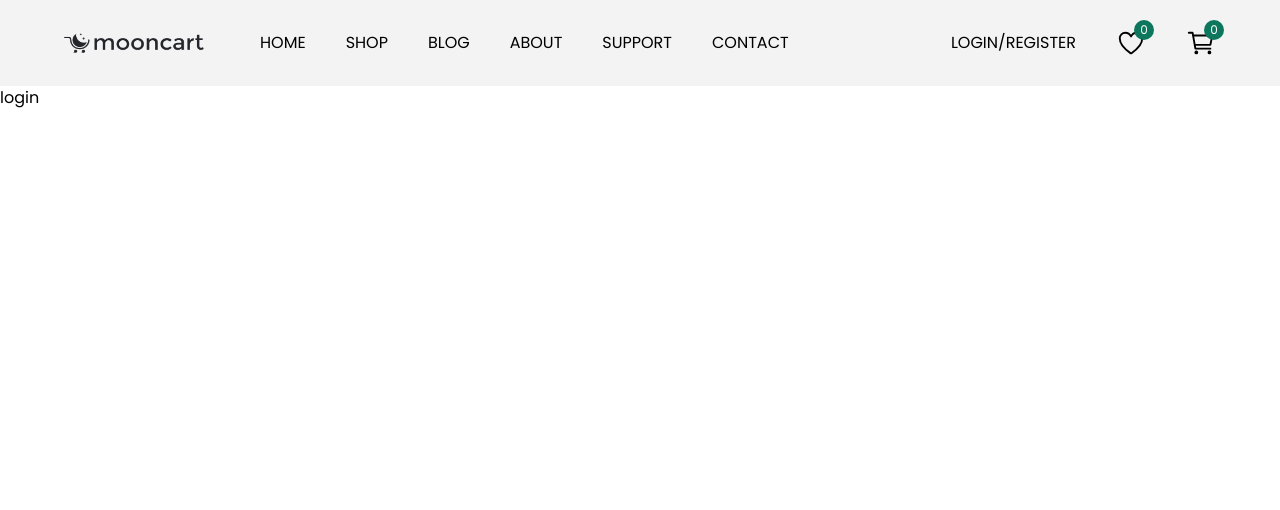
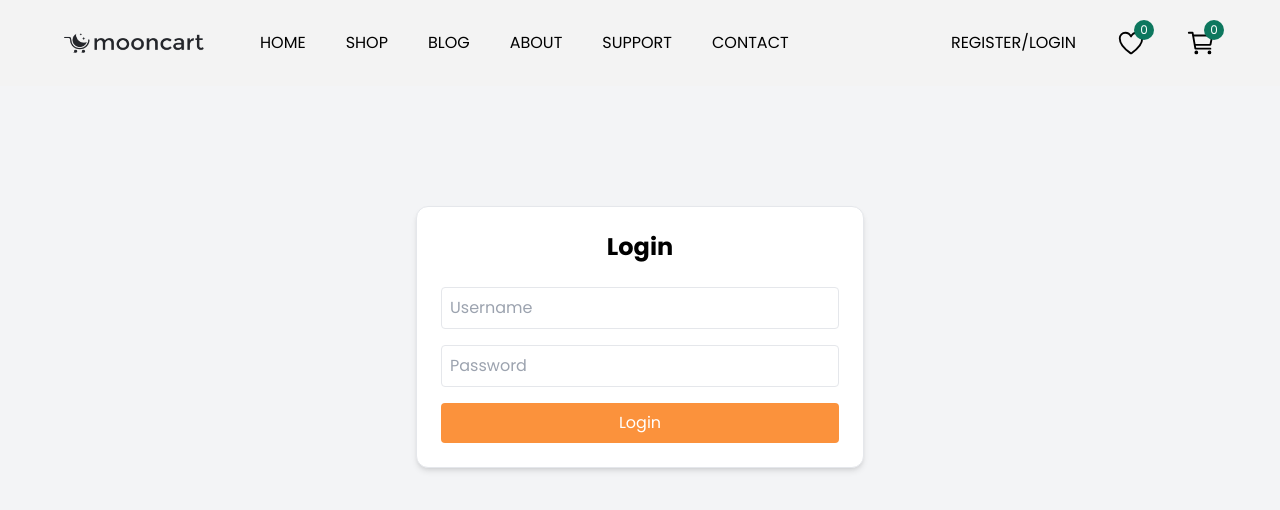
Before and after one commit to zahra-hjri/E-commerce-moon, a Next.js app: page /auth/login in a window 1280 px wide. Shown: the top 510 px of the page. Built offline with nearby package versions, Linux system fonts and the light colour scheme.

Commit message:
adding login

```diff
--- a/package.json
+++ b/package.json
@@ -12,6 +12,7 @@
     "@clerk/nextjs": "^6.12.4",
     "@reduxjs/toolkit": "^2.6.0",
     "axios": "^1.8.4",
+    "bcryptjs": "^3.0.2",
     "framer-motion": "^12.7.4",
     "mongodb": "^6.16.0",
     "mongoose": "^8.14.2",
--- a/src/app/api/auth/login/route.ts
+++ b/src/app/api/auth/login/route.ts
@@ -0,0 +1,32 @@
+import bcrypt from "bcryptjs";
+import User from "@/models/User";
+import dbConnect from "@/utils/mongodb";
+import { NextResponse } from "next/server";
+
+export async function POST(request: Request) {
+  await dbConnect();
+
+  const { username, password } = await request.json();
+
+  try {
+    const user = await User.findOne({ username });
+
+    if (!user) {
+      return NextResponse.json({ message: "User not found" }, { status: 404 });
+    }
+
+    const isPasswordCorrect = await bcrypt.compare(password, user.password);
+
+    if (!isPasswordCorrect) {
+      return NextResponse.json({ message: "Invalid password" }, { status: 401 });
+    }
+
+    return NextResponse.json(
+      { message: "Login successful", user: { username: user.username } },
+      { status: 200 }
+    );
+  } catch (error) {
+    console.error("Login error:", error);
+    return NextResponse.json({ message: "Internal server error" }, { status: 500 });
+  }
+}
--- a/src/app/api/auth/register/route.ts
+++ b/src/app/api/auth/register/route.ts
@@ -1,3 +1,5 @@
+import bcrypt from "bcryptjs";
+
 import User from "@/models/User";
 import dbConnect from "@/utils/mongodb";
 import { NextResponse } from "next/server";
@@ -15,8 +17,8 @@ export async function POST(request: Request) {
         { status: 401 }
       );
     }
-
-    const newUser = new User({ username, password });
+    const hashedPassword = await bcrypt.hash(password, 10);
+    const newUser = new User({ username, password:hashedPassword });
     await newUser.save();
   } catch (error) {
     return NextResponse.json(
--- a/src/app/auth/login/page.tsx
+++ b/src/app/auth/login/page.tsx
@@ -1,9 +1,63 @@
-import React from 'react'
+"use client";
+
+import axios from "axios";
+import React, { useState } from "react";
 
 const Login = () => {
+  const [username, setUsername] = useState("");
+  const [password, setPassword] = useState("");
+
+  const handleSubmit = async (e: React.FormEvent<HTMLFormElement>) => {
+    e.preventDefault();
+    try {
+      const response = await axios.post("/api/auth/login", {
+        username,
+        password,
+      });
+
+      if (response.status === 200) {
+        alert("Login successful");
+        console.log(response.data.user);
+      }
+    } catch (error) {
+      if (axios.isAxiosError(error)) {
+        alert(error.response?.data?.message || "Login failed");
+      } else {
+        alert("An unexpected error occurred");
+      }
+    }
+  };
+
   return (
-    <div>login</div>
-  )
-}
+    <div className="bg-gray-100 h-screen w-full flex py-20 justify-center">
+      <form
+        onSubmit={handleSubmit}
+        className="max-w-md mx-auto max-h-fit mt-10 p-6 border rounded-xl shadow-md bg-white"
+      >
+        <h2 className="text-2xl font-bold mb-6 text-center">Login</h2>
+        <input
+          type="text"
+          placeholder="Username"
+          className="w-full mb-4 p-2 border rounded"
+          value={username}
+          onChange={(e) => setUsername(e.target.value)}
+        />
+        <input
+          type="password"
+          placeholder="Password"
+          className="w-full mb-4 p-2 border rounded"
+          value={password}
+          onChange={(e) => setPassword(e.target.value)}
+        />
+        <button
+          type="submit"
+          className="w-full bg-orange-400 text-white p-2 rounded hover:bg-blue-700 transition"
+        >
+          Login
+        </button>
+      </form>
+    </div>
+  );
+};
 
-export default Login
+export default Login;
--- a/src/app/auth/register/page.tsx
+++ b/src/app/auth/register/page.tsx
@@ -8,17 +8,26 @@ const Register = () => {
   const [username, setUsername] = useState("");
   const [email, setEmail] = useState("");
   const [password, setPassword] = useState("");
+  const handleSubmit = async (e: React.FormEvent<HTMLFormElement>) => {
+    e.preventDefault();
+    try {
+      const response = await axios.post("/api/auth/register", {
+        username,
+        email,
+        password,
+      });
 
-  const handleSubmit = async(e: React.FormEvent<HTMLFormElement>) => {
-    e.preventDefault();
-    const response = await axios.post("/api/auth/register" , {username,password})
-    console.log(response.data)
+      if (response.status >= 200 && response.status < 300) {
+        alert("Success register");
+      } else {
+        alert("Registration failed!");
+      }
+    } catch (error) {
+      alert("Registration failed!");
+      console.error("Registration error:", error);
+    }
+  };
 
-    if(response.status === 200){
-      alert("success register")
-    }
-    alert("Registration failed!")
-  };
   return (
     <div className="bg-gray-100 h-screen w-full flex py-20 justify-center">
       <form
--- a/src/app/components/layout/Header/AuthLinks.tsx
+++ b/src/app/components/layout/Header/AuthLinks.tsx
@@ -2,9 +2,9 @@ import Link from "next/link";
 
 const AuthLinks = () => (
   <div className="uppercase hidden lg:flex items-center">
-    <Link href="/auth/login" className="cursor-pointer">Login</Link>
+    <Link href="/auth/register" className="cursor-pointer">Register</Link>
     <span>/</span>
-    <Link href="/auth/register" className="cursor-pointer">Register</Link>
+<Link href="/auth/login" className="cursor-pointer">Login</Link>
   </div>
 );
 
```
Also changed, not shown: 1 other file (tests, documents, lock files or other folders).
